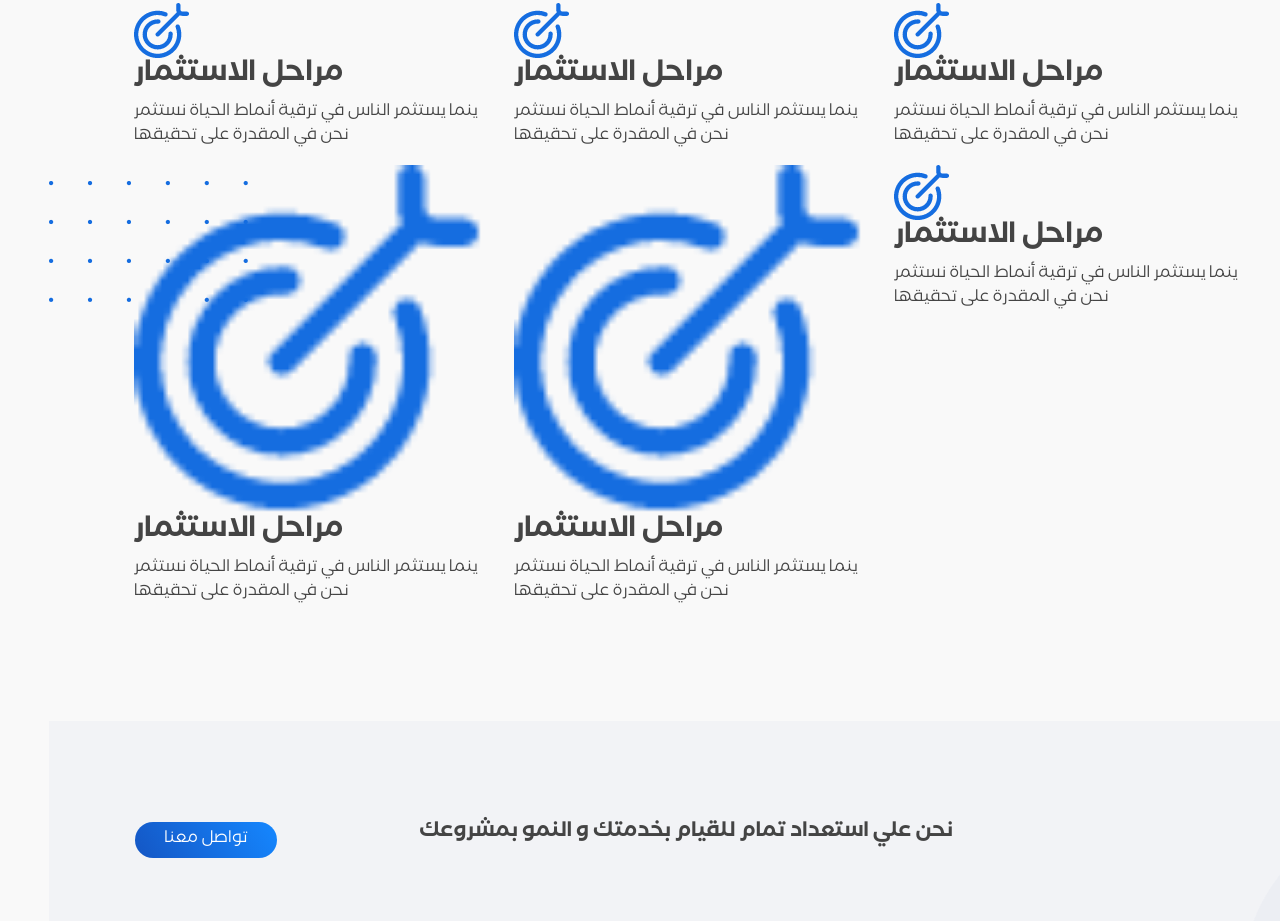
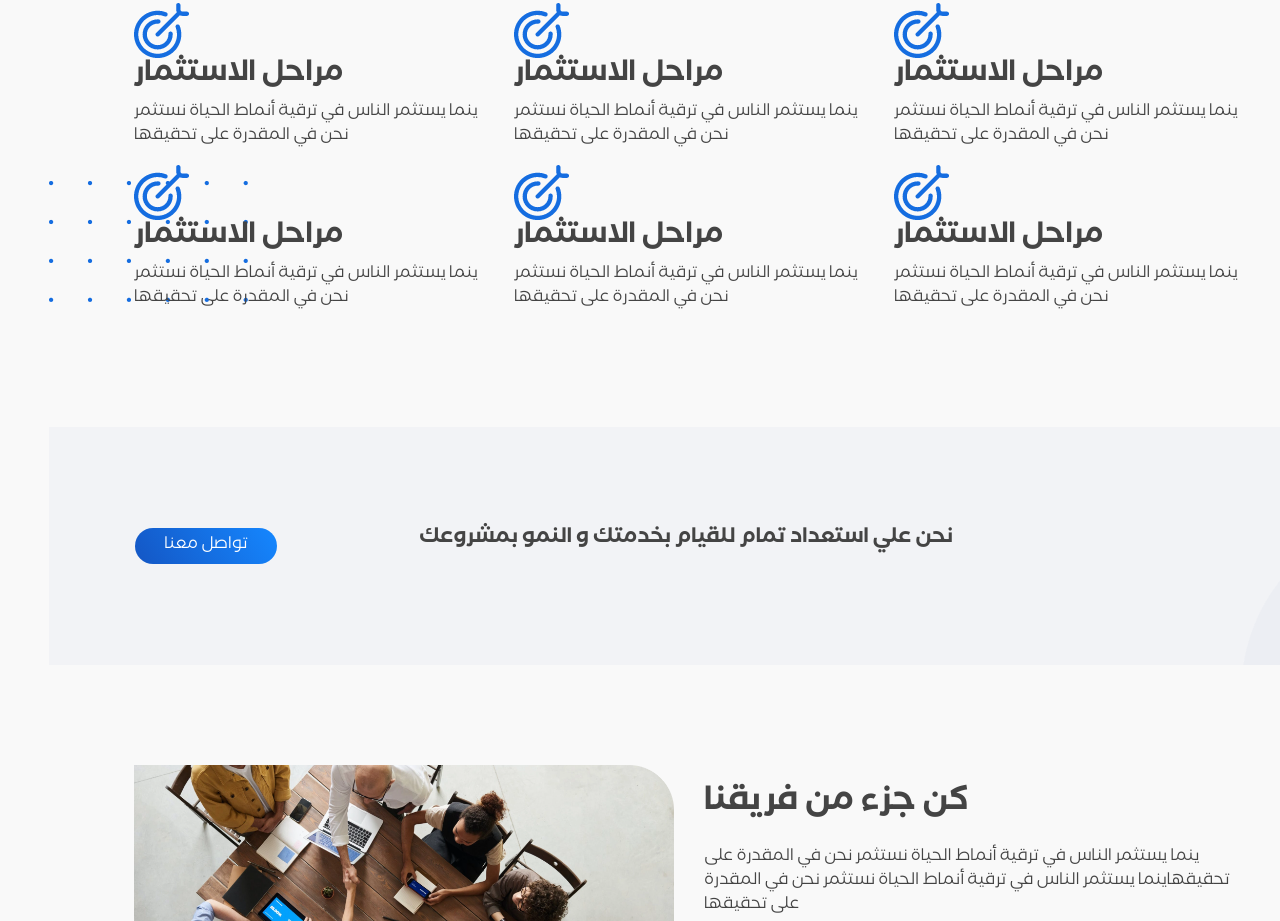
Before and after one commit to malgafour/Oditlz, a plain HTML site: page index.html in a window 1280 px wide. Shown: the part 3941-4862 px from the top of the page. Drawn offline with nearby package versions, Linux system fonts and the light colour scheme.

Commit message:
Fix home pages

```diff
--- a/index.html
+++ b/index.html
@@ -345,12 +345,12 @@
                     <p>ينما يستثمر الناس في ترقية أنماط الحياة نستثمر نحن في المقدرة على تحقيقها</p>
                 </div>
                 <div class="col-md-4">
-                    <img src="./assets/imgs/target.png" class="w-100">
+                    <img src="./assets/imgs/target.png">
                     <h3>مراحل الاستثمار</h3>
                     <p>ينما يستثمر الناس في ترقية أنماط الحياة نستثمر نحن في المقدرة على تحقيقها</p>
                 </div>
                 <div class="col-md-4">
-                    <img src="./assets/imgs/target.png" class="w-100">
+                    <img src="./assets/imgs/target.png">
                     <h3>مراحل الاستثمار</h3>
                     <p>ينما يستثمر الناس في ترقية أنماط الحياة نستثمر نحن في المقدرة على تحقيقها</p>
                 </div>
```
